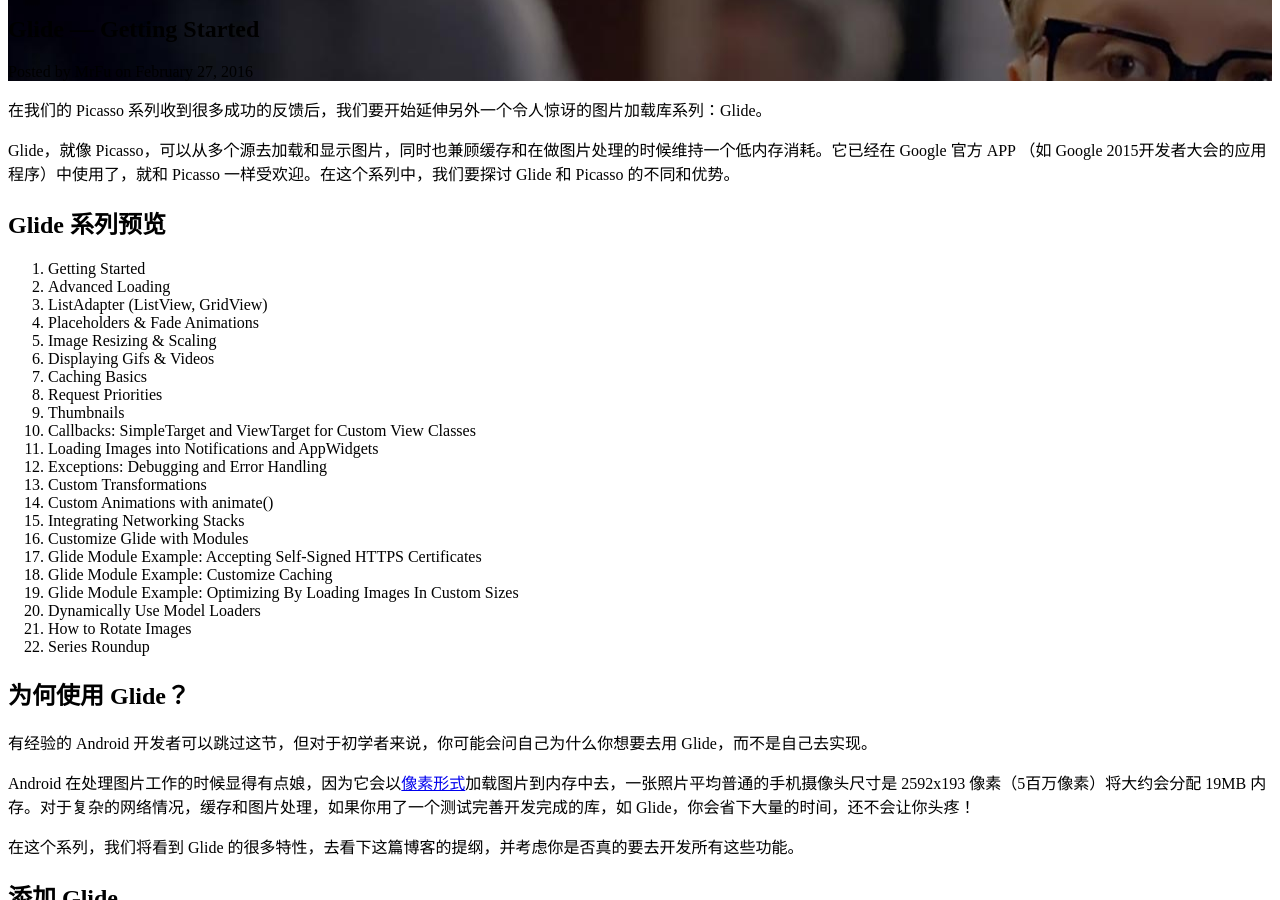
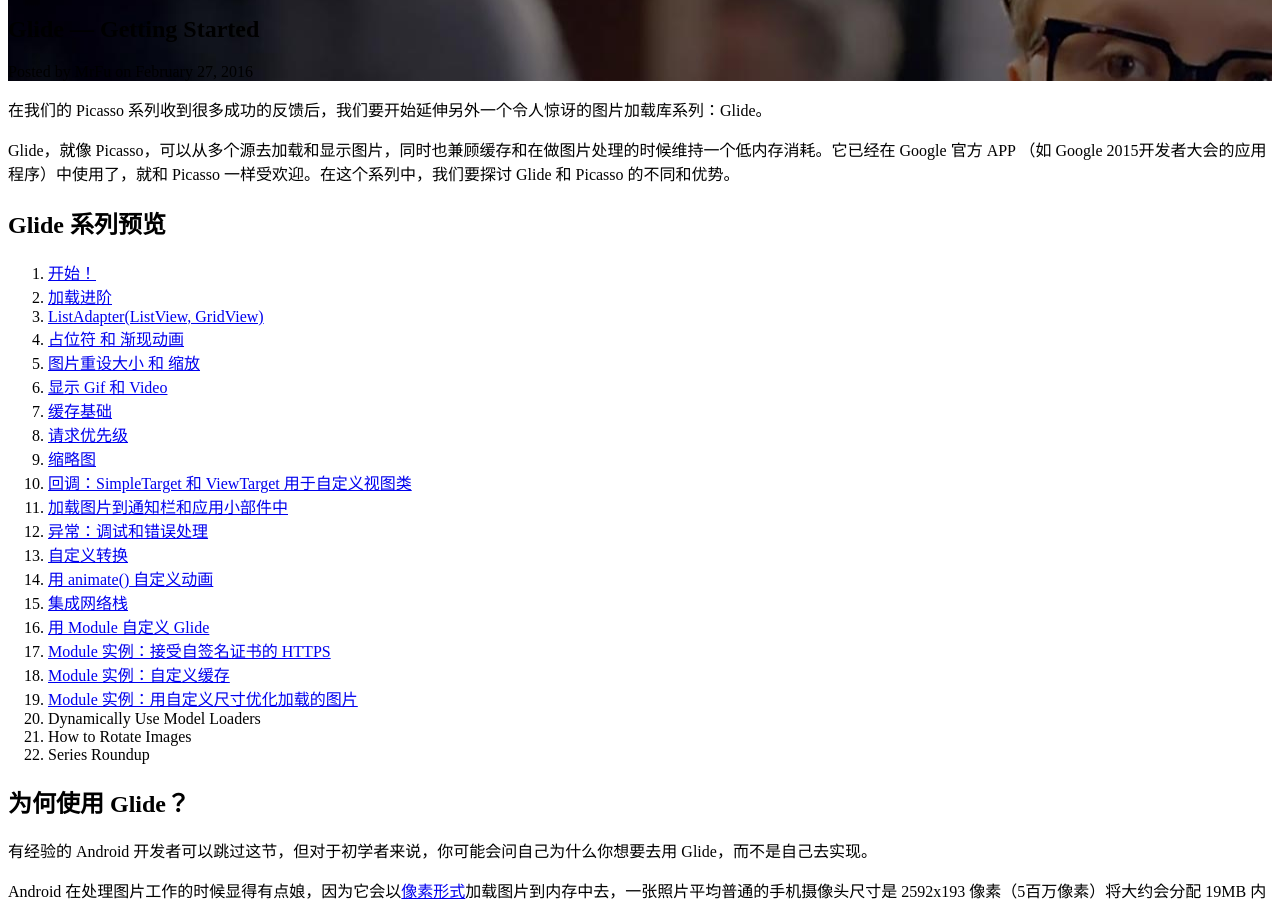
Before and after one commit to MrFuFuFu/mrfufufu.github.io, a Jekyll site: the page built from _posts/2016-02-27-Glide_Getting_Started.markdown, in a window 1280 px wide and 900 px high, scrolled down 306 px. Built offline with Jekyll 4.4.1, drawn with Linux system fonts in a browser that asks for light colours; nearby versions of some CDN libraries; comment, search, counter and statistics services are not loaded.

Commit message:
add glide series

```diff
--- a/_posts/2016-02-27-Glide_Getting_Started.markdown
+++ b/_posts/2016-02-27-Glide_Getting_Started.markdown
@@ -14,25 +14,25 @@
 
 ## Glide 系列预览
 
-1. Getting Started
-2. Advanced Loading
-3. ListAdapter (ListView, GridView)
-4. Placeholders & Fade Animations
-5. Image Resizing & Scaling
-6. Displaying Gifs & Videos
-7. Caching Basics
-8. Request Priorities
-9. Thumbnails
-10. Callbacks: SimpleTarget and ViewTarget for Custom View Classes
-11. Loading Images into Notifications and AppWidgets
-12. Exceptions: Debugging and Error Handling
-13. Custom Transformations
-14. Custom Animations with animate()
-15. Integrating Networking Stacks
-16. Customize Glide with Modules
-17. Glide Module Example: Accepting Self-Signed HTTPS Certificates
-18. Glide Module Example: Customize Caching
-19. Glide Module Example: Optimizing By Loading Images In Custom Sizes
+1. [开始！](http://mrfu.me/2016/02/27/Glide_Getting_Started/)
+2. [加载进阶](http://mrfu.me/2016/02/27/Glide_Advanced_Loading/)
+3. [ListAdapter(ListView, GridView)](http://mrfu.me/2016/02/27/Glide_ListAdapter_(ListView,_GridView)/)
+4. [占位符 和 渐现动画](http://mrfu.me/2016/02/27/Glide_Placeholders_&_Fade_Animations/)
+5. [图片重设大小 和 缩放](http://mrfu.me/2016/02/27/Glide_Image_Resizing_&_Scaling/)
+6. [显示 Gif 和 Video](http://mrfu.me/2016/02/27/Glide_Displaying_Gifs_&_Videos/)
+7. [缓存基础](http://mrfu.me/2016/02/27/Glide_Caching_Basics/)
+8. [请求优先级](http://mrfu.me/2016/02/27/Glide_Request_Priorities/)
+9. [缩略图](http://mrfu.me/2016/02/27/Glide_Thumbnails/)
+10. [回调：SimpleTarget 和 ViewTarget 用于自定义视图类](http://mrfu.me/2016/02/27/Glide_Callbacks_SimpleTarget_and_ViewTarget_for_Custom_View_Classes/)
+11. [加载图片到通知栏和应用小部件中](http://mrfu.me/2016/02/27/Glide_Loading_Images_into_Notifications_and_AppWidgets/)
+12. [异常：调试和错误处理](http://mrfu.me/2016/02/28/Glide_Exceptions-_Debugging_and_Error_Handling/)
+13. [自定义转换](http://mrfu.me/2016/02/28/Glide_Custom_Transformations/)
+14. [用 animate() 自定义动画](http://mrfu.me/2016/02/28/Glide_Custom_Animations_with_animate()/)
+15. [集成网络栈](http://mrfu.me/2016/02/28/Glide_Integrating_Networking_Stacks/)
+16. [用 Module 自定义 Glide](http://mrfu.me/2016/02/28/Glide_Customize_Glide_with_Modules/)
+17. [Module 实例：接受自签名证书的 HTTPS](http://mrfu.me/2016/02/28/Glide_Module_Example_Accepting_Self-Signed_HTTPS_Certificates/)
+18. [Module 实例：自定义缓存](http://mrfu.me/2016/02/28/Glide_Module_Example_Customize_Caching/)
+19. [Module 实例：用自定义尺寸优化加载的图片](http://mrfu.me/2016/02/28/Glide_Module_Example_Optimizing/)
 20. Dynamically Use Model Loaders
 21. How to Rotate Images
 22. Series Roundup
--- a/_posts/2016-02-28-Glide_Dynamically_Use_Model_Loaders.markdown
+++ b/_posts/2016-02-28-Glide_Dynamically_Use_Model_Loaders.markdown
@@ -3,10 +3,11 @@
 title:  "Glide - 动态使用 Model Loader"
 subtitle:   "Glide — Dynamically Use Model Loaders"
 author: MrFu
-date:   2016-02-28 15:00:00
+date:   2016-02-28 14:40:00
 tags:
     -  Glide
 ---
+
 
 在[上篇博客](https://futurestud.io/blog/glide-module-example-optimizing-by-loading-images-in-custom-sizes)中，你已经看到了如何声明和配置一个 Glide module，它在请求中增加了图像大小。这是非常有用的优化。然而，重要的是要知道，声明 Glide module 总是主动的。默认情况下，你不能动态的打开或者关闭它们。
 
--- a/_posts/2016-02-28-Glide_How_to_Rotate_Images.markdown
+++ b/_posts/2016-02-28-Glide_How_to_Rotate_Images.markdown
@@ -1,6 +1,6 @@
 ---
 layout: post
-title:  "Glide旋转图像"
+title:  "Glide - 怎样旋转图像"
 subtitle:   "Glide — How to Rotate Images"
 author: MrFu
 date:   2016-02-28 17:10:00
```
